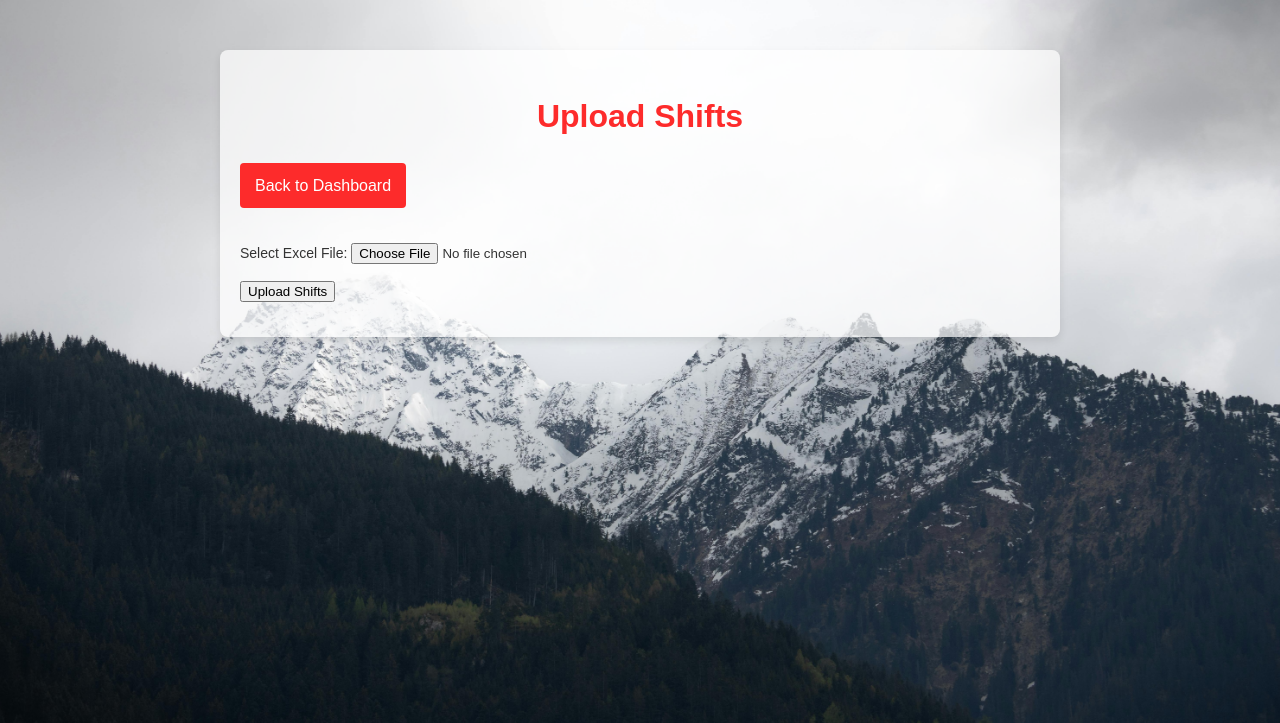
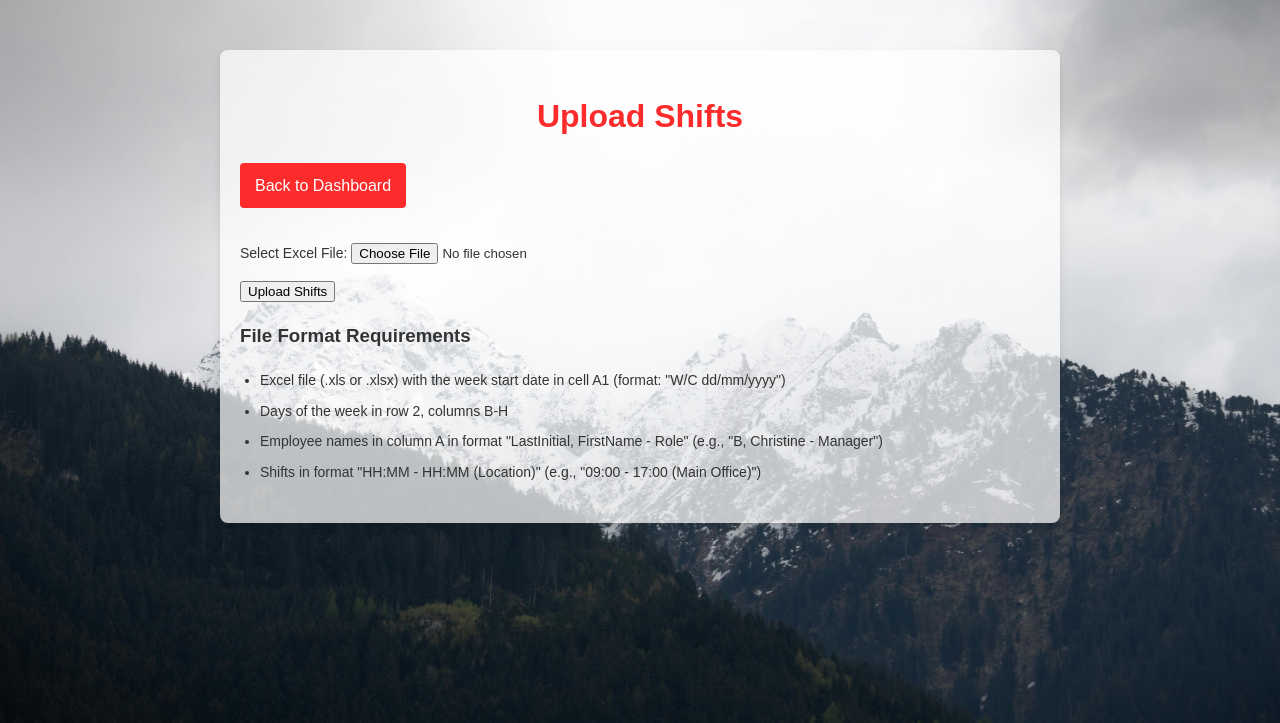
Before and after one commit to carrz72/rota-app-main, a PHP site: page /admin/upload_shifts.php in a window 1280 px wide. Shown: the top 723 px of the page. Run offline with PHP 8.4, Linux system fonts and the light colour scheme; the visitor is signed in with stand-in values (Sample User, id 1).

Commit message:
big fixer

```diff
--- a/admin/upload_shifts.php
+++ b/admin/upload_shifts.php
@@ -4,6 +4,7 @@ require '../includes/auth.php';
 require_once '../functions/addNotification.php';
 requireAdmin();
 
+// Check for PhpSpreadsheet installation
 if (!file_exists('../vendor/autoload.php')) {
     $installation_message = "PhpSpreadsheet not installed. Please run:<br>
         <code>composer require phpoffice/phpspreadsheet</code><br>
@@ -18,13 +19,20 @@ $debug = [];
 
 if ($_SERVER['REQUEST_METHOD'] === 'POST' && !isset($installation_message)) {
     try {
-        if (isset($_FILES['shift_file']) && $_FILES['shift_file']['error'] == 0) {
+        // File upload validation
+        if (!isset($_FILES['shift_file']) || $_FILES['shift_file']['error'] !== 0) {
+            $error = "File upload error: " . ($_FILES['shift_file']['error'] ?? "No file selected");
+        } else {
             $allowed = ['xls', 'xlsx'];
             $filename = $_FILES['shift_file']['name'];
             $ext = pathinfo($filename, PATHINFO_EXTENSION);
 
             if (!in_array(strtolower($ext), $allowed)) {
                 $error = "Please upload a valid Excel file (xls, xlsx).";
+            } else {
+                // Check file size
+                if ($_FILES['shift_file']['size'] > 10000000) { // ~10MB limit
+                    $error = "File is too large. Maximum size is 10MB.";
                 } else {
                     require '../vendor/autoload.php';
 
@@ -34,20 +42,55 @@ if ($_SERVER['REQUEST_METHOD'] === 'POST' && !isset($installation_message)) {
                     // ================================================
                     // 1. Extract Week Start Date from Cell A1
                     // ================================================
-                $headerText = $worksheet->getCell('A1')->getValue();
+                    $headerText = $worksheet->getCell('A1')->getValue() ?? '';
+                    $debug[] = "Header text: " . $headerText;
+
+                    // More flexible date extraction - tries multiple formats
+                    if (strpos($headerText, 'W/C') !== false) {
                         $weekStartStr = trim(explode('W/C', $headerText)[1]);
-                $startDate = DateTime::createFromFormat('d/m/Y', $weekStartStr);
+                        $debug[] = "Extracted date string: " . $weekStartStr;
+
+                        // Try different date formats (d/m/Y, m/d/Y, Y-m-d)
+                        $dateFormats = ['d/m/Y', 'm/d/Y', 'Y-m-d', 'd-m-Y', 'm-d-Y'];
+                        $startDate = null;
+
+                        foreach ($dateFormats as $format) {
+                            $date = DateTime::createFromFormat($format, $weekStartStr);
+                            if ($date !== false) {
+                                $startDate = $date;
+                                $debug[] = "Date parsed with format: " . $format;
+                                break;
+                            }
+                        }
+
+                        if ($startDate === null) {
+                            throw new Exception("Could not parse date: $weekStartStr");
+                        }
+                    } else {
+                        throw new Exception("Could not find 'W/C' in header text: $headerText");
+                    }
 
                     // ================================================
                     // 2. Map Columns B-H to Actual Dates
                     // ================================================
                     $dateColumns = [];
                     foreach (range('B', 'H') as $col) {
-                    $dayCell = $worksheet->getCell($col . '2')->getValue();
-                    preg_match('/\b(\d+)\w+/', $dayCell, $dayMatch);
+                        $dayCell = $worksheet->getCell($col . '2')->getValue() ?? '';
+                        $debug[] = "Column $col day: " . $dayCell;
+
+                        // More flexible day number extraction
+                        if (preg_match('/(\d+)[a-z]*/', $dayCell, $dayMatch)) {
                             $dayNumber = (int)$dayMatch[1];
                             $date = (clone $startDate)->modify("+" . ($dayNumber - $startDate->format('d')) . " days");
                             $dateColumns[$col] = $date->format('Y-m-d');
+                            $debug[] = "Column $col mapped to: " . $dateColumns[$col];
+                        } else {
+                            $debug[] = "Could not extract day number from: $dayCell";
+                        }
+                    }
+
+                    if (empty($dateColumns)) {
+                        throw new Exception("Could not extract any dates from row 2");
                     }
 
                     // ================================================
@@ -58,36 +101,60 @@ if ($_SERVER['REQUEST_METHOD'] === 'POST' && !isset($installation_message)) {
 
                     foreach ($worksheet->getRowIterator(3) as $row) { // Start at row 3
                         $rowIndex = $row->getRowIndex();
-                    $cellA = $worksheet->getCell('A' . $rowIndex)->getValue();
+                        $cellA = $worksheet->getCell('A' . $rowIndex)->getValue() ?? '';
 
-                    // Detect employee rows (e.g., "B, Christine - Assistant Man…")
-                    if (preg_match('/^([A-Z]),\s+([A-Za-z]+)\s+-/', $cellA, $nameMatches)) {
+                        // More flexible employee row detection
+                        // Now handles formats like "B, Christine - Assistant" or "Christine B - Assistant"
+                        if (!empty($cellA) && (
+                            preg_match('/^([A-Z]),\s+([A-Za-z]+)\s+-/', $cellA, $nameMatches) ||
+                            preg_match('/^([A-Za-z]+)\s+([A-Z])\s+-/', $cellA, $reversedMatches)
+                        )) {
+                            // Set name parts based on the pattern that matched
+                            if (isset($nameMatches[1])) {
                                 $lastInitial = $nameMatches[1];
                                 $firstName = $nameMatches[2];
+                                $debug[] = "Matched pattern 1: $firstName $lastInitial";
+                            } else {
+                                $firstName = $reversedMatches[1];
+                                $lastInitial = $reversedMatches[2];
+                                $debug[] = "Matched pattern 2: $firstName $lastInitial";
+                            }
 
-                        // Reconstruct username pattern (e.g., "Christine B%")
-                        $usernamePattern = "$firstName $lastInitial%";
-
-                        // Find user by username (without changing existing data)
-                        $stmt = $conn->prepare("SELECT id FROM users WHERE username LIKE ?");
-                        $stmt->execute([$usernamePattern]);
+                            // Try both name formats in database lookup
+                            $stmt = $conn->prepare("SELECT id FROM users WHERE username LIKE ? OR username LIKE ?");
+                            $pattern1 = "$firstName $lastInitial%";
+                            $pattern2 = "$lastInitial, $firstName%";
+                            $stmt->execute([$pattern1, $pattern2]);
                             $user = $stmt->fetch(PDO::FETCH_ASSOC);
                             $currentUserId = $user['id'] ?? null;
 
-                        // Get role from column B
-                        $roleName = trim($worksheet->getCell('B' . $rowIndex)->getValue());
+                            if ($currentUserId) {
+                                $debug[] = "Found user ID: $currentUserId for $firstName $lastInitial";
+                            } else {
+                                $debug[] = "User not found: Tried patterns '$pattern1' and '$pattern2'";
+                            }
+
+                            // Get role from column B with more flexible matching
+                            $roleName = trim($worksheet->getCell('B' . $rowIndex)->getValue() ?? '');
+                            if (!empty($roleName)) {
                                 $stmt = $conn->prepare("SELECT id FROM roles WHERE name LIKE ?");
                                 $stmt->execute(["%$roleName%"]);
                                 $role = $stmt->fetch(PDO::FETCH_ASSOC);
                                 $currentRoleId = $role['id'] ?? null;
 
+                                if ($currentRoleId) {
+                                    $debug[] = "Found role ID: $currentRoleId for role: $roleName";
+                                } else {
+                                    $debug[] = "Role not found: $roleName";
+                                }
+                            }
+
                             if (!$currentUserId || !$currentRoleId) {
                                 $debug[] = "Row $rowIndex skipped:";
-                            if (!$currentUserId) $debug[] = "- User not found: $usernamePattern";
+                                if (!$currentUserId) $debug[] = "- User not found: $firstName $lastInitial";
                                 if (!$currentRoleId) $debug[] = "- Role not found: $roleName";
                                 $currentUserId = null;
                                 $currentRoleId = null;
-                            continue;
                             }
                             continue;
                         }
@@ -95,18 +162,28 @@ if ($_SERVER['REQUEST_METHOD'] === 'POST' && !isset($installation_message)) {
                         // Process shifts for the current user
                         if ($currentUserId && $currentRoleId) {
                             foreach (range('B', 'H') as $col) {
-                            $shiftCell = $worksheet->getCell($col . $rowIndex)->getValue();
-                            $shiftCell = trim($shiftCell);
+                                if (!isset($dateColumns[$col])) continue;
+
+                                $shiftCell = trim($worksheet->getCell($col . $rowIndex)->getValue() ?? '');
+                                $debug[] = "Row $rowIndex, Col $col: '$shiftCell'";
 
                                 // Skip non-shift entries
                                 if (empty($shiftCell) || in_array(strtolower($shiftCell), ['day off', 'holiday', 'sick', 'available'])) {
                                     continue;
                                 }
 
-                            // Parse time and location
-                            preg_match('/(\d{2}:\d{2})\s*-\s*(\d{2}:\d{2})(?:\s*\((.*)\))?/', $shiftCell, $matches);
-                            if ($matches) {
+                                // More flexible time format parsing - handles multiple formats
+                                if (preg_match('/(\d{1,2}:\d{2})\s*-\s*(\d{1,2}:\d{2})(?:\s*\((.*)\))?/', $shiftCell, $matches) ||
+                                    preg_match('/(\d{1,2})(?::|\.)\d{2}\s*(?:am|pm)?\s*-\s*(\d{1,2})(?::|\.)\d{2}\s*(?:am|pm)?(?:\s*\((.*)\))?/i', $shiftCell, $matches)) {
+
                                     try {
+                                        // Format times consistently to ensure 24-hour format (HH:MM)
+                                        $startTime = $matches[1];
+                                        $endTime = $matches[2];
+                                        $location = isset($matches[3]) ? trim($matches[3]) : 'Default Location';
+
+                                        $debug[] = "Parsed shift: $startTime - $endTime ($location)";
+
                                         $conn->beginTransaction();
                                         $stmt = $conn->prepare("INSERT INTO shifts
                                             (user_id, shift_date, start_time, end_time, location, role_id)
@@ -114,19 +191,20 @@ if ($_SERVER['REQUEST_METHOD'] === 'POST' && !isset($installation_message)) {
                                         $stmt->execute([
                                             $currentUserId,
                                             $dateColumns[$col],
-                                        $matches[1],
-                                        $matches[2],
-                                        $matches[3] ?? null,
+                                            $startTime,
+                                            $endTime,
+                                            $location,
                                             $currentRoleId
                                         ]);
                                         $uploaded_shifts++;
 
                                         // Add notification
                                         $formattedDate = date("M j, Y", strtotime($dateColumns[$col]));
-                                    $notifMessage = "New shift: {$matches[1]} - {$matches[2]} on $formattedDate";
+                                        $notifMessage = "New shift: $startTime - $endTime on $formattedDate";
                                         addNotification($conn, $currentUserId, $notifMessage, "schedule");
 
                                         $conn->commit();
+                                        $debug[] = "Successfully added shift to database";
                                     } catch (PDOException $e) {
                                         $conn->rollBack();
                                         $failed_shifts++;
@@ -150,11 +228,12 @@ if ($_SERVER['REQUEST_METHOD'] === 'POST' && !isset($installation_message)) {
                         $error = "No shifts uploaded. Check file format or user/role matching.";
                     }
                 }
-        } else {
-            $error = "Please select a valid Excel file.";
+            }
         }
     } catch (Exception $e) {
         $error = "Error: " . $e->getMessage();
+        $debug[] = "Exception: " . $e->getMessage();
+        $debug[] = "Stack trace: " . $e->getTraceAsString();
     }
 }
 ?>
@@ -163,6 +242,7 @@ if ($_SERVER['REQUEST_METHOD'] === 'POST' && !isset($installation_message)) {
 <html lang="en">
 <head>
     <meta charset="UTF-8">
+    <meta name="viewport" content="width=device-width, initial-scale=1.0">
     <title>Upload Shifts</title>
     <link rel="stylesheet" href="../css/upload_shift.css">
 </head>
@@ -206,6 +286,16 @@ if ($_SERVER['REQUEST_METHOD'] === 'POST' && !isset($installation_message)) {
                     <button type="submit">Upload Shifts</button>
                 </p>
             </form>
+
+            <div class="template-info">
+                <h3>File Format Requirements</h3>
+                <ul>
+                    <li>Excel file (.xls or .xlsx) with the week start date in cell A1 (format: "W/C dd/mm/yyyy")</li>
+                    <li>Days of the week in row 2, columns B-H</li>
+                    <li>Employee names in column A in format "LastInitial, FirstName - Role" (e.g., "B, Christine - Manager")</li>
+                    <li>Shifts in format "HH:MM - HH:MM (Location)" (e.g., "09:00 - 17:00 (Main Office)")</li>
+                </ul>
+            </div>
         <?php endif; ?>
     </div>
 </body>
```
Lines whose indentation alone changed are shown as unchanged.
